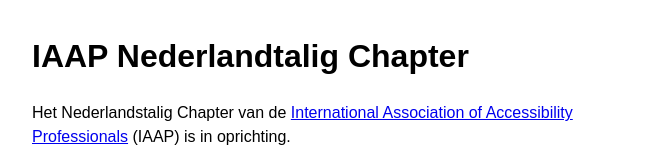
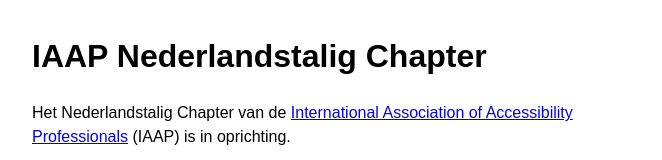
Before and after one commit to IAAP-NL-FL/info, a plain HTML site: page index.html in a window 1280 px wide. Shown: the top 160 px of the page, without its empty margins (288-950 px from the left). Drawn offline with Linux system fonts and the light colour scheme.

Commit message:
Update index.html

```diff
--- a/index.html
+++ b/index.html
@@ -3,7 +3,7 @@
 
   <head>
       <meta charset="UTF-8">
-      <title>IAAP Nederlandtalig Chapter</title>
+      <title>IAAP Nederlandstalig Chapter</title>
       <link rel="stylesheet" href="stylesheet.css" type="text/css" media="all">
       <meta name="robots" content="noindex,nofollow">
   </head>
@@ -12,7 +12,7 @@
 
   <main>
 
-    <h1>IAAP Nederlandtalig Chapter</h1>
+    <h1>IAAP Nederlandstalig Chapter</h1>
 
     <p>Het Nederlandstalig Chapter van de <a href="https://www.accessibilityassociation.org/s/"><span lang="en" hreflang="en">International Association of
 Accessibility Professionals</span></a> (IAAP) is in oprichting.</p>
```
